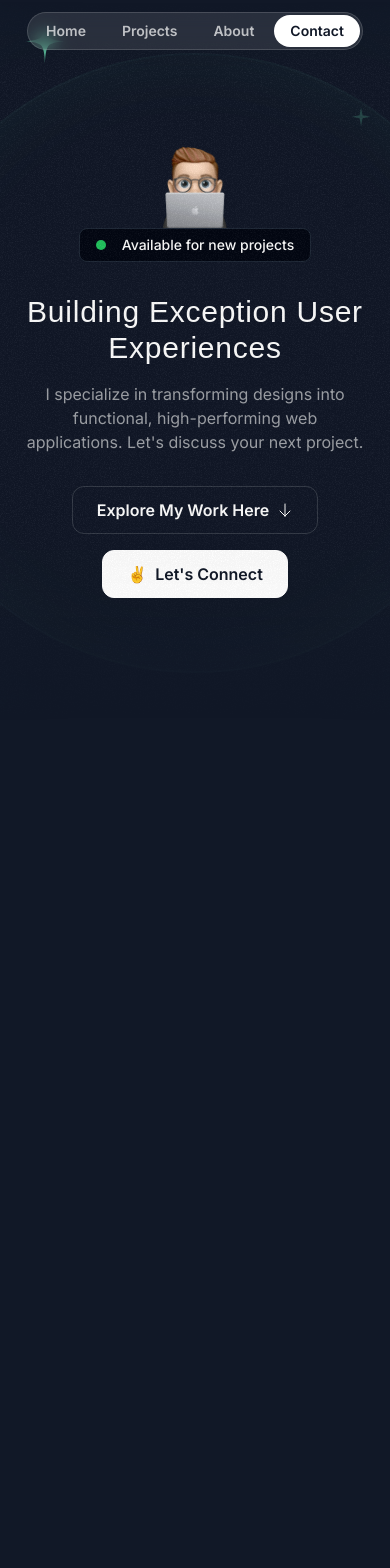
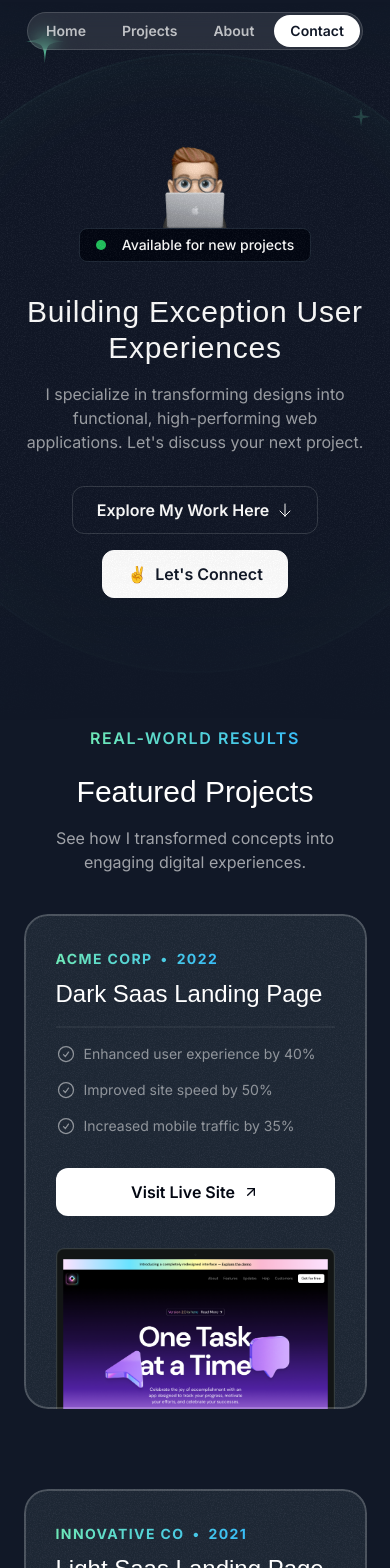
Before and after one commit to sajjadislam523/nextjs_portfolio, a Next.js app: page / in a window 390 px wide. Shown: the top 1568 px of the page. Before the commit the page ends 844 px from the top, so only its background shows below. Built offline with nearby package versions, Linux system fonts and the light colour scheme; a web font is replaced by a local one.

Commit message:
Created project section

```diff
--- a/src/app/globals.css
+++ b/src/app/globals.css
@@ -11,3 +11,9 @@
         @apply absolute inset-0  border-2 top-1/2 left-1/2 -translate-x-1/2 -translate-y-1/2 rounded-full border-emerald-300/5 shadow-[0_0_80px_inset] shadow-emerald-300/5;
     }
 }
+
+@layer utilities {
+    .container {
+        @apply lg:max-w-5xl;
+    }
+}
--- a/src/app/page.tsx
+++ b/src/app/page.tsx
@@ -1,11 +1,13 @@
 import { Header } from "@/sections/Header";
 import { HeroSection } from "@/sections/Hero";
+import { ProjectsSection } from "@/sections/Projects";
 
 export default function Home() {
     return (
         <div>
             <Header />
             <HeroSection />
+            <ProjectsSection />
         </div>
     );
 }
--- a/src/sections/Projects.tsx
+++ b/src/sections/Projects.tsx
@@ -1,6 +1,10 @@
+import ArrowUpRightIcon from "@/assets/icons/arrow-up-right.svg";
+import CheckIcon from "@/assets/icons/check-circle.svg";
+import aiStartupLandingPage from "@/assets/images/ai-startup-landing-page.png";
 import darkSaasLandingPage from "@/assets/images/dark-saas-landing-page.png";
+import GrainImage from "@/assets/images/grain.jpg";
 import lightSaasLandingPage from "@/assets/images/light-saas-landing-page.png";
-import aiStartupLandingPage from "@/assets/images/ai-startup-landing-page.png";
+import Image from "next/image";
 
 const portfolioProjects = [
     {
@@ -42,5 +46,72 @@ const portfolioProjects = [
 ];
 
 export const ProjectsSection = () => {
-  return <div>Projects Section</div>;
+    return (
+        <section className="pb-16 lg:py-24">
+            <div className="container">
+                <div className="flex justify-center">
+                    <p className="uppercase text-center font-semibold tracking-widest bg-gradient-to-r from-emerald-300 to-sky-400 text-transparent bg-clip-text">
+                        Real-World Results
+                    </p>
+                </div>
+                <h2 className="font-serif text-3xl md:text-5xl text-center mt-6">
+                    Featured Projects
+                </h2>
+                <p className="text-center md:text-lg lg:text-xl max-w-md mx-auto text-white/60 mt-4">
+                    See how I transformed concepts into engaging digital
+                    experiences.
+                </p>
+                <div className="flex flex-col gap-20 mt-10 md:mt-20">
+                    {portfolioProjects.map((project) => (
+                        <div
+                            key={project.title}
+                            className="bg-gray-800 rounded-3xl relative after:content-[''] after:absolute after:inset-0 z-0 after:z-10 overflow-hidden after:outline-2 after:outline after:-outline-offset-2 after:rounded-3xl after:outline-white/20 px-8 pt-8 after:pointer-events-none md:pt-12 md:px-10 lg:pt-16 lg:px-20"
+                        >
+                            <div
+                                className="absolute inset-0 -z-10 opacity-5"
+                                style={{
+                                    backgroundImage: `url(${GrainImage.src})`,
+                                }}
+                            ></div>
+                            <div className="lg:grid lg:grid-cols-2 lg:gap-16">
+                                <div className="lg:pb-16">
+                                    <div className="bg-gradient-to-r from-emerald-300 to-sky-400 inline-flex font-bold uppercase tracking-widest text-sm gap-2 text-transparent bg-clip-text">
+                                        <span>{project.company}</span>
+                                        <span>&bull;</span>
+                                        <span>{project.year}</span>
+                                    </div>
+
+                                    <h3 className="font-serif text-2xl mt-2 md:text-4xl md:mt-5">
+                                        {project.title}
+                                    </h3>
+                                    <hr className="border-t-2 border-white/5 mt-4 md:mt-5" />
+                                    <ul className="flex flex-col gap-4 mt-4 md:mt-5">
+                                        {project.results.map((result) => (
+                                            <li className="flex items-center gap-2 text-sm md:text-base text-white/50">
+                                                <CheckIcon className="size-5 md:size-6" />
+                                                <span>{result.title}</span>
+                                            </li>
+                                        ))}
+                                    </ul>
+                                    <a href={project.link}>
+                                        <button className="bg-white text-gray-950 h-12 w-full md:w-auto px-6 rounded-xl font-semibold inline-flex items-center justify-center gap-2 mt-8">
+                                            <span>Visit Live Site</span>
+                                            <ArrowUpRightIcon className="size-4" />
+                                        </button>
+                                    </a>
+                                </div>
+                                <div className="relative">
+                                    <Image
+                                        src={project.image}
+                                        alt={project.title}
+                                        className="mt-8 -mb-4 md:-mb-0 lg:mt-0 lg:absolute lg:h-full lg:w-auto lg:max-w-none"
+                                    />
+                                </div>
+                            </div>
+                        </div>
+                    ))}
+                </div>
+            </div>
+        </section>
+    );
 };
```
Lines whose indentation alone changed are shown as unchanged.
